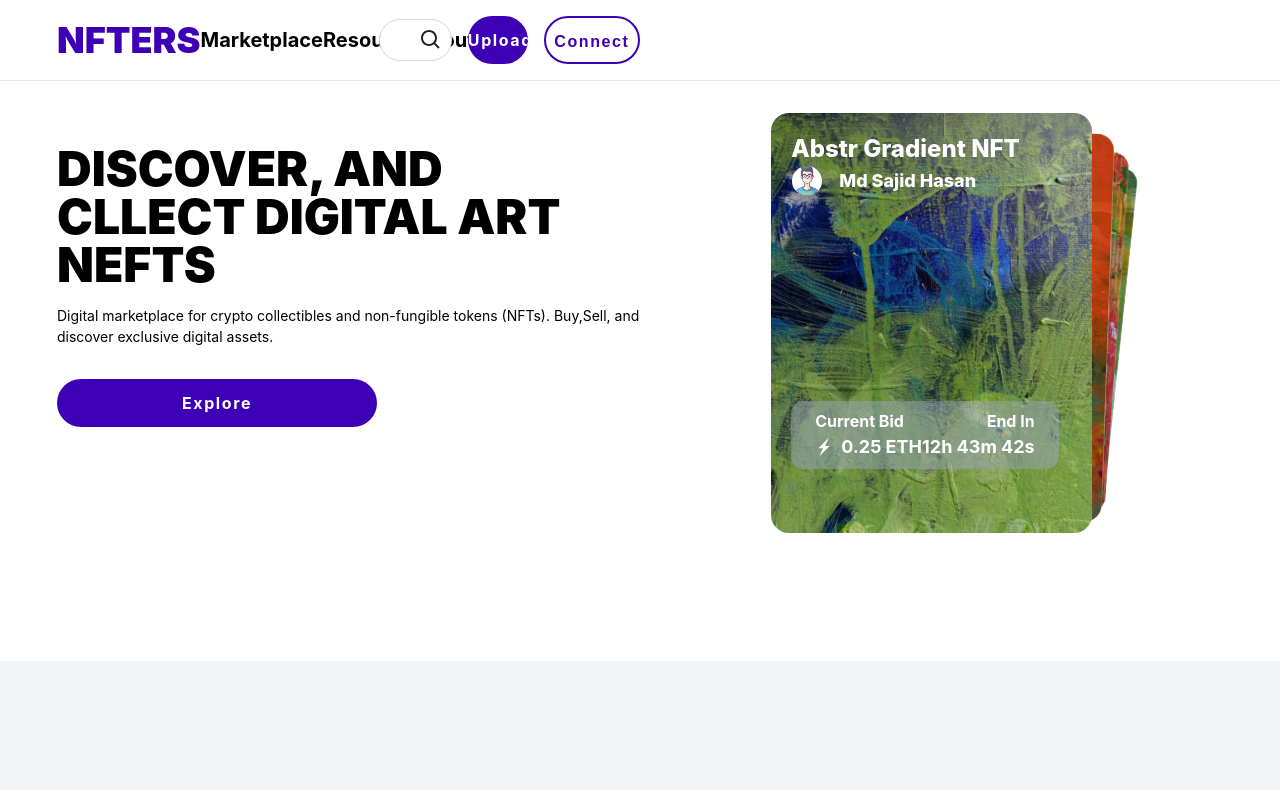
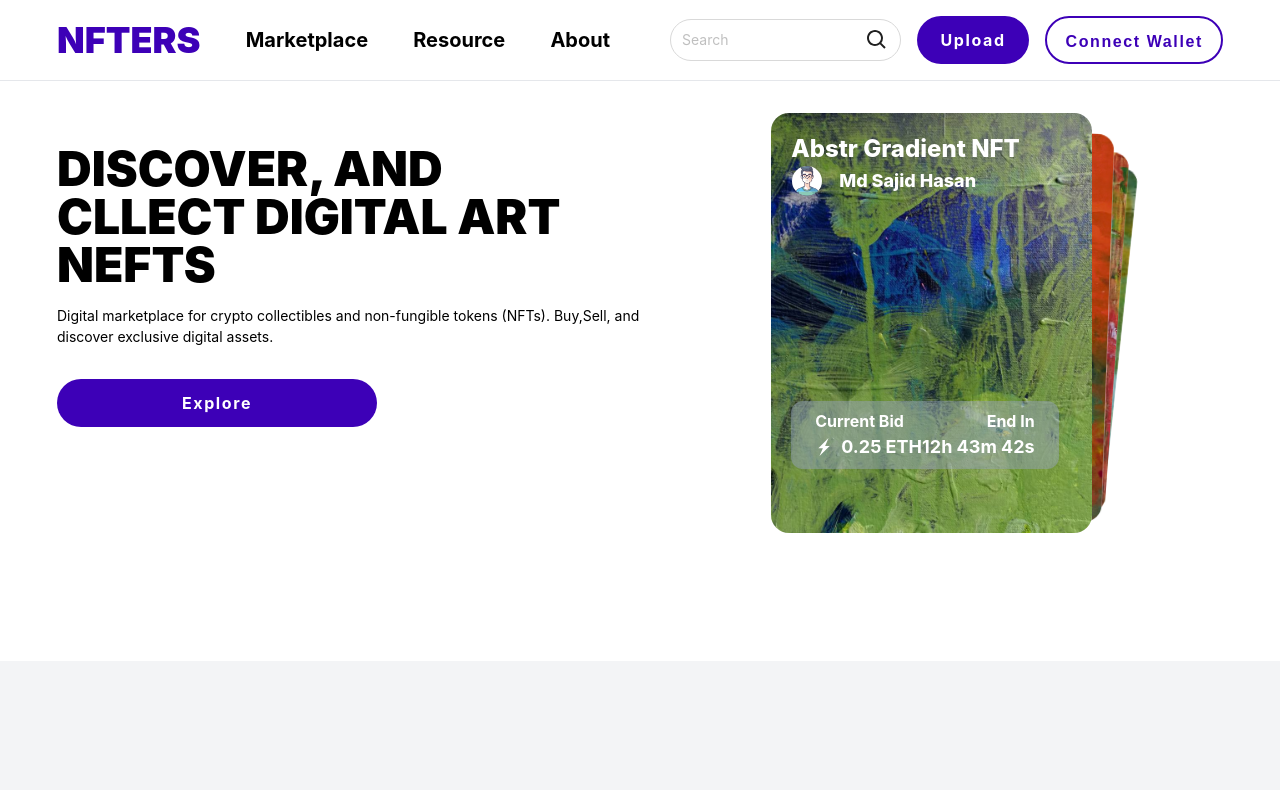
Before and after one commit to sajidhasan007/test-task-1, a Next.js app: page / in a window 1280 px wide. Shown: the top 790 px of the page. Built offline with nearby package versions, Linux system fonts and the light colour scheme.

Commit message:
add animation to herosection

```diff
--- a/package.json
+++ b/package.json
@@ -12,6 +12,7 @@
     "@ant-design/static-style-extract": "^1.0.2",
     "@types/react-image-gallery": "^1.2.4",
     "antd": "^5.12.4",
+    "framer-motion": "^10.16.16",
     "next": "14.0.3",
     "react": "^18",
     "react-dom": "^18",
--- a/src/components/header/HeaderTop.tsx
+++ b/src/components/header/HeaderTop.tsx
@@ -24,9 +24,9 @@ const HeaderTop = () => {
           <Col
             xs={{ span: 0 }}
             sm={{ span: 0 }}
-            md={{ span: 12 }}
-            lg={{ span: 12 }}
-            xl={{ span: 12 }}
+            md={{ span: 24 }}
+            lg={{ span: 24 }}
+            xl={{ span: 24 }}
           >
             <Row gutter={60}>
               <Col span={12} className="flex items-center justify-between ">
@@ -65,11 +65,17 @@ const HeaderTop = () => {
               </Col>
             </Row>
           </Col>
-          <Col xs={{ span: 24 }} sm={{ span: 24 }} md={{ span: 0 }}>
+          {/* <Col
+            xs={{ span: 24 }}
+            sm={{ span: 24 }}
+            md={{ span: 0 }}
+            lg={{ span: 0 }}
+            xl={{ span: 0 }}
+          >
             <div className="text-5xl">
               <TbBaselineDensityMedium />
             </div>
-          </Col>
+          </Col> */}
         </Row>
       </div>
     </div>
--- a/src/components/home/HeroSection.tsx
+++ b/src/components/home/HeroSection.tsx
@@ -2,6 +2,7 @@
 import { Col, Row } from "antd";
 import React, { useEffect, useState } from "react";
 import CardSlider from "./CardSlider";
+import { motion } from "framer-motion";
 
 const HeroSection = () => {
   const [isAppRendered, setIsAppRendered] = useState(false);
@@ -17,15 +18,22 @@ const HeroSection = () => {
           lg={{ span: 12 }}
           className="mt-8"
         >
+          <motion.div
+            initial={{ x: -100, opacity: 0 }}
+            animate={{ x: 0, opacity: 1 }}
+            transition={{ type: "spring", delay: 0.5, duration: 1 }}
+          >
             <h1 className="text-5xl font-[1000] uppercase">
               Discover, And CLLect DigiTal Art NEFTS
             </h1>
             <p className="mt-4">
-            Digital marketplace for crypto collectibles and non-fungible tokens
-            (NFTs). Buy,Sell, and discover exclusive digital assets.
+              Digital marketplace for crypto collectibles and non-fungible
+              tokens (NFTs). Buy,Sell, and discover exclusive digital assets.
             </p>
             <div className="button-primary mt-8 w-full md:w-80">Explore</div>
+          </motion.div>
         </Col>
+
         <Col
           xs={{ span: 24 }}
           sm={{ span: 24 }}
@@ -33,9 +41,15 @@ const HeroSection = () => {
           lg={{ span: 12 }}
           xl={{ span: 12 }}
         >
+          <motion.div
+            initial={{ x: 100, opacity: 0 }}
+            animate={{ x: 0, opacity: 1 }}
+            transition={{ type: "spring", delay: 0.5, duration: 1 }}
+          >
             <div className="flex justify-end mt-6 md:mt-0">
               <CardSlider />
             </div>
+          </motion.div>
         </Col>
       </Row>
     </div>
```
Also changed, not shown: 1 other file (tests, documents, lock files or other folders). Lines whose indentation alone changed are shown as unchanged.
